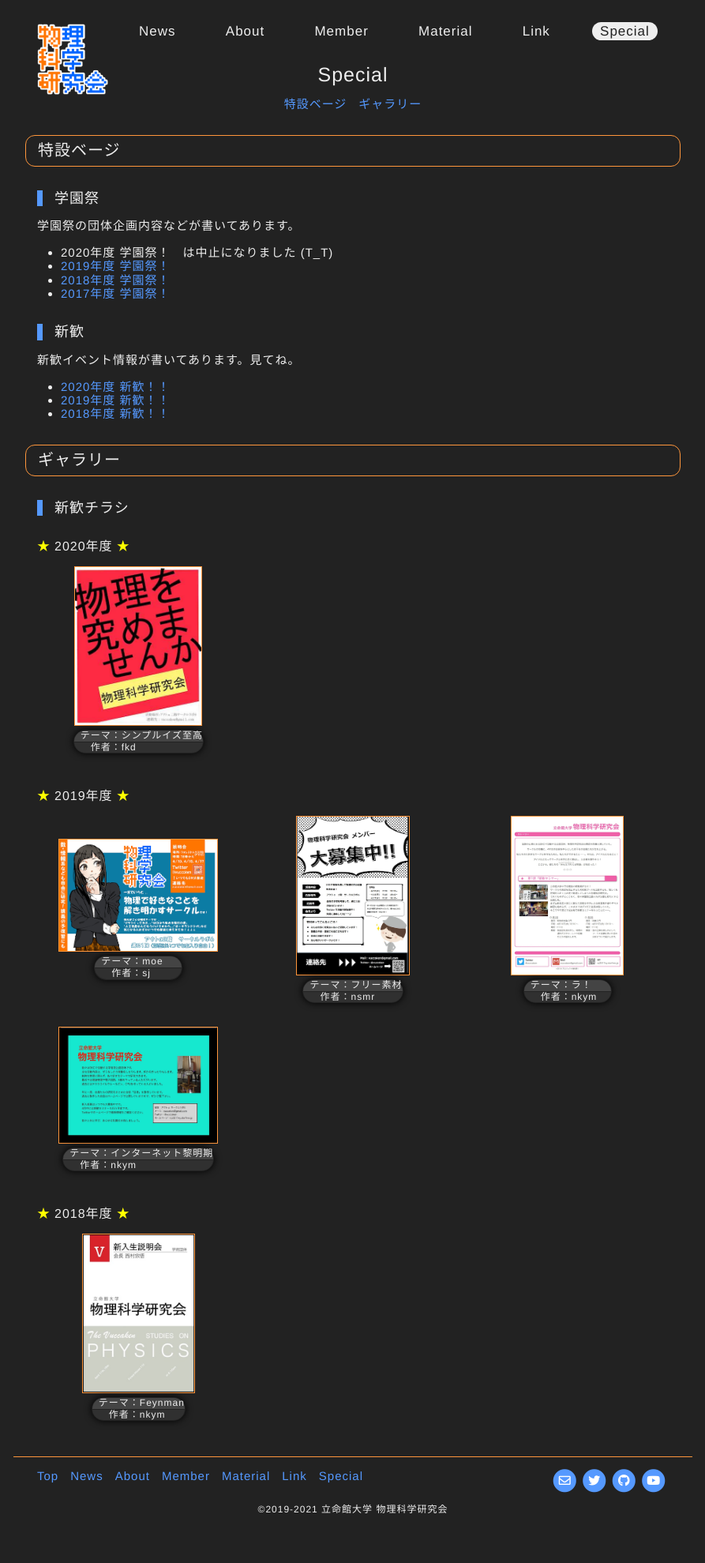
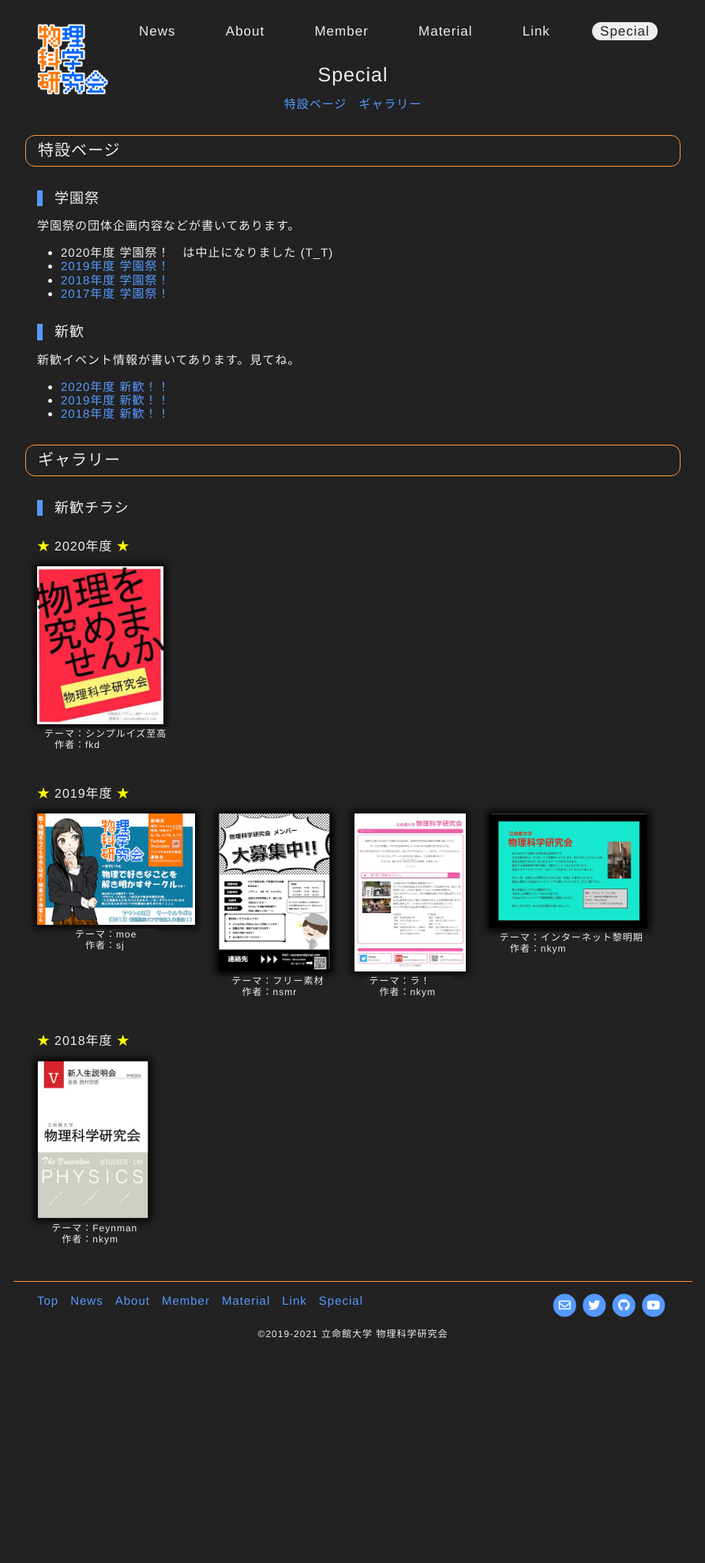
Before and after one commit to vuccaken/vuccaken.github.io, a Jekyll site: the page built from _pages/special.md, in a window 1280 px wide. Shown: the whole page at 79% size, without its empty margins (193-1086 px from the left). Built offline with Jekyll 4.4.1, drawn with Linux system fonts in a browser that asks for light colours; nearby versions of some CDN libraries; after the commit the page ends 1757 px from its top, so only the background shows below that.

Commit message:
remake gallery

```diff
--- a/_includes/pages/gallery.html
+++ b/_includes/pages/gallery.html
@@ -15,28 +15,29 @@
 
 <div class="gallery">
   {%- for img in include.files %}
-  <figure class="item">
+    <figure class="chirashi">
       {% assign dir = "assets/img/" | append: include.dir | relative_url %}
       <a href="{{ dir }}{{ img.file }}">
         <img src="{{ dir }}th-{{ img.file }}" alt="image by {{ img.author }}">
       </a>
       <figcaption>
         <table>
+          <tbody>
             {%- if img.title %}
               <tr>
-        <td class="row1">テーマ：</td>
-        <td class="row2">{{ img.title }}</td>
+                <th>テーマ：</th>
+                <td>{{ img.title }}</td>
               </tr>
             {%- endif %}
             {%- if img.author %}
               <tr>
-        <td class="row1">作者：</td>
-        <td class="row2">{{ img.author }}</td>
+                <th>作者：</th>
+                <td>{{ img.author }}</td>
               </tr>
             {%- endif %}
+          </tbody>
         </table>
       </figcaption>
-
     </figure>
   {%- endfor %}
 </div>
--- a/_sass/pages/_special.scss
+++ b/_sass/pages/_special.scss
@@ -1,34 +1,40 @@
+//
+// Special
+//
 .gallery {
-  // border: solid 1px tomato;
-  display: grid;
-  grid-template-columns: repeat(auto-fill, minmax(200px, 1fr));
-  grid-gap: 15px;
-  .item{
-    // border: solid 1px aqua;
-    // text-align: center;
-    margin: auto;
+  display: flex;
+  flex-wrap: wrap;
+  gap: $spacing-unit;
+  justify-content: flex-start;
+
+  .chirashi {
     img {
       display: block;
-      margin: auto;
       max-width: 200px;
       max-height: 200px;
-      border: solid 1px $brand-color;
+      // border: solid 1px $bg-color-sub;
+      box-shadow: 0 0 10px 3px black;
+
+      &:hover {
+        opacity: 0.8;
+      }
     }
-    img:hover {
-      opacity: 0.8;
+
+    figcaption {
+      margin-top: 5px;
     }
-    table{
-      margin-top: 5px;
-      tr, td {
+    table {
+      margin: 0 auto;
+      box-shadow: unset;
+
+      tr, th, td {
         font-size: .12rem;
         padding: 0;
-        // border: solid 1px $brand-color;
+        background: unset !important;
+        border: unset !important;
       }
-      .row1 {
+      th {
         text-align: right;
-      }
-      .row2 {
-        min-width: 50px; // 50%
       }
     }
   }
```
Lines whose indentation alone changed are shown as unchanged.
